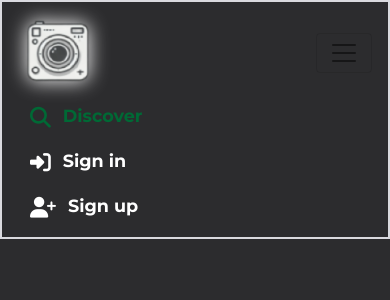
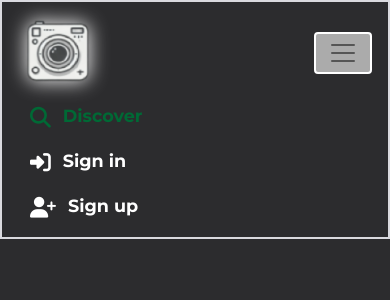
Before and after one commit to naomi-mali/retrospective, a React (Create React App) app: page / in a window 390 px wide. Both pictures are taken after a click on the button 344 px from the left and 52 px from the top of the page. Shown: the top 300 px of the page. Built offline with nearby package versions, Linux system fonts and the light colour scheme; no server answers; a web font is replaced by a local one.

Commit message:
add NavBar burger toggle with a custom hook and style

```diff
--- a/src/components/NavBar.js
+++ b/src/components/NavBar.js
@@ -1,18 +1,18 @@
 import React from "react";
 import { Navbar, Container, Nav } from "react-bootstrap";
+import { NavLink } from "react-router-dom";
+import axios from "axios";
+
 import logo from "../assets/logo.png";
+import Avatar from "./Avatar";
+import useClickOutsideToggle from "../hooks/useClickOutsideToggle";
+import { useCurrentUser, useSetCurrentUser } from "../contexts/CurrentUserContext";
 import styles from "../styles/NavBar.module.css";
-import { NavLink } from "react-router-dom";
-import {
-  useCurrentUser,
-  useSetCurrentUser,
-} from "../contexts/CurrentUserContext";
-import Avatar from "./Avatar";
-import axios from "axios";
 
 const NavBar = () => {
   const currentUser = useCurrentUser();
   const setCurrentUser = useSetCurrentUser();
+  const { expanded, setExpanded, ref } = useClickOutsideToggle();
 
   const handleSignOut = async () => {
     try {
@@ -24,65 +24,50 @@ const NavBar = () => {
   };
 
   const addPostIcon = (
-    <NavLink
-      className={styles.NavLink}
-      activeClassName={styles.Active}
-      to="/posts/create"
-    >
-      <i class="fa-regular fa-images"></i> +Add Post
+    <NavLink className={styles.NavLink} activeClassName={styles.Active} to="/posts/create">
+      <i className="fa-regular fa-images"></i> +Add Post
     </NavLink>
   );
 
   const loggedInIcons = (
     <>
-      <NavLink
-        className={styles.NavLink}
-        activeClassName={styles.Active}
-        to="/feed"
-      >
+      <NavLink className={styles.NavLink} activeClassName={styles.Active} to="/feed">
         <i className="fas fa-stream"></i> Feed
-      </NavLink>
-      <NavLink to={`/profiles/${currentUser?.profile_id}`}
-        className={styles.NavLink}
-        activeClassName={styles.Active}
-      ><Avatar src={currentUser?.profile_image} height={20} width={22.5} text="Profile" />
       </NavLink>
       <NavLink
         className={styles.NavLink}
         activeClassName={styles.Active}
-        to="chat"
+        to={`/profiles/${currentUser?.profile_id}`}
       >
-        <i class="fa-regular fa-message"></i> Chats
+        <Avatar src={currentUser?.profile_image} height={20} width={22.5} text="Profile" />
       </NavLink>
-
+      <NavLink
+        exact
+        className={styles.NavLink}
+        activeClassName={styles.Active}
+        to="/chat"
+      >
+        <i className="fa-regular fa-message"></i> Chats
+      </NavLink>
       <NavLink className={styles.NavLink} to="/" onClick={handleSignOut}>
         <i className="fas fa-sign-out-alt"></i> Sign out
       </NavLink>
-
     </>
   );
 
   const loggedOutIcons = (
     <>
-      <NavLink
-        className={styles.NavLink}
-        activeClassName={styles.Active}
-        to="/signin"
-      >
+      <NavLink className={styles.NavLink} activeClassName={styles.Active} to="/signin">
         <i className="fas fa-sign-in-alt"></i> Sign in
       </NavLink>
-      <NavLink
-        to="/signup"
-        className={styles.NavLink}
-        activeClassName={styles.Active}
-      >
+      <NavLink className={styles.NavLink} activeClassName={styles.Active} to="/signup">
         <i className="fas fa-user-plus"></i> Sign up
       </NavLink>
     </>
   );
 
   return (
-    <Navbar className={styles.NavBar} expand="md" fixed="top">
+    <Navbar expanded={expanded} className={styles.NavBar} expand="md" fixed="top">
       <Container>
         <NavLink to="/">
           <Navbar.Brand>
@@ -96,15 +81,16 @@ const NavBar = () => {
           </Navbar.Brand>
         </NavLink>
         {currentUser && addPostIcon}
-        <Navbar.Toggle aria-controls="basic-navbar-nav" />
+        <Navbar.Toggle
+        ref={ref}
+        onClick={() => setExpanded(!expanded)}
+        aria-controls="basic-navbar-nav"
+        style={{ border: "2px solid white", backgroundColor: "rgba(255, 255, 255, 0.6)"}}
+        />
+
         <Navbar.Collapse id="basic-navbar-nav">
           <Nav className="ml-auto text-left">
-            <NavLink
-              exact
-              className={styles.NavLink}
-              activeClassName={styles.Active}
-              to="/"
-            >
+            <NavLink exact className={styles.NavLink} activeClassName={styles.Active} to="/">
               <i className="fa-solid fa-magnifying-glass"></i> Discover
             </NavLink>
             {currentUser ? loggedInIcons : loggedOutIcons}
--- /dev/null
+++ b/src/hooks/useClickOutsideToggle.js
@@ -0,0 +1,22 @@
+import { useEffect, useRef, useState } from "react";
+
+const useClickOutsideToggle = () => {
+  const [expanded, setExpanded] = useState(false);
+  const ref = useRef(null);
+  useEffect(() => {
+    const handleClickOutside = (event) => {
+      if (ref.current && !ref.current.contains(event.target)) {
+        setExpanded(false);
+      }
+    };
+
+    document.addEventListener("mouseup", handleClickOutside);
+    return () => {
+      document.removeEventListener("mouseup", handleClickOutside);
+    };
+  }, [ref]);
+
+  return { expanded, setExpanded, ref };
+};
+
+export default useClickOutsideToggle;
--- a/src/styles/NavBar.module.css
+++ b/src/styles/NavBar.module.css
@@ -57,3 +57,14 @@
     transition: color ease-in-out 0.3s;
     color: #ffffff;
   }
+
+/* Style the toggle button background to black */
+.navbar-toggler {
+  border: 2px solid white !important; /* Set border to white */
+  background-color: black !important; /* Set background to black */
+}
+
+/* Set the hamburger icon (three bars) to white */
+.navbar-toggler-icon {
+  background-color: white !important; /* Set the hamburger icon to white */
+}
```
Also changed, not shown: src/App.module.css (line endings or trailing spaces).
